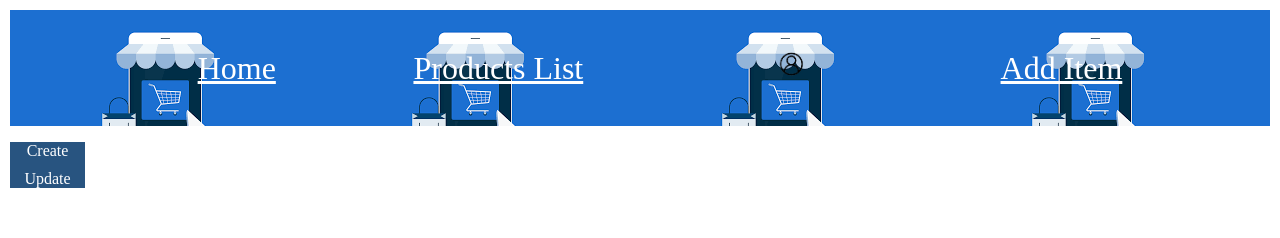
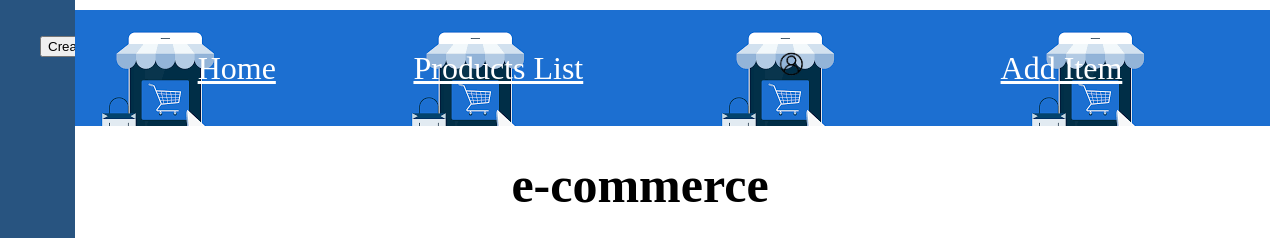
Before and after one commit to XEvo13/W4-Mini-Project, a React (Vite) app in the folder W4miniProject/: page / in a window 1280 px wide. Shown: the top 238 px of the page. Built offline with nearby package versions, Linux system fonts and the light colour scheme.

Commit message:
MiniProject

```diff
--- a/W4miniProject/src/App.css
+++ b/W4miniProject/src/App.css
@@ -19,7 +19,6 @@
   align-items: center;
   text-decoration-color: white;
   text-decoration-line: underline;
-
 }
 
 .nav-bar-ul li {
@@ -33,8 +32,6 @@
   background-color: rgb(40, 84, 128);
   padding: 14px 0;
   background-image: url("../src/assets/images/images.png");
-
-
 }
 
 
@@ -65,20 +62,31 @@
 }
 
 .sidebar {
-  width: 75px ;
   height: 100%;
+  width: 75px;
+  position: fixed;
+  z-index: 1;
+  top: 0;
+  left: 0;
   background-color: rgb(40, 84, 128);
-  margin: 0%;
-  flex-direction: column;
-}
-
-.sidebar-ul {
-  width: 100%;
-  padding: 0;
+  overflow-x: hidden;
+  padding-top: 20px;
 }
 
 .sidebar-ul li {
-  list-style-type: none;
+  padding: 6px 8px 6px 16px;
+  text-decoration: none;
+  font-size: 25px;
   color: white;
-  margin-bottom: 10px;
+  display: block;
 }
+
+.main {
+  margin-left: 160px; /* Same as the width of the sidebar */
+  padding: 0px 10px;
+}
+
+@media screen and (max-height: 450px) {
+  .sidenav {padding-top: 15px;}
+  .sidenav a {font-size: 18px;}
+}
--- /dev/null
+++ b/W4miniProject/src/components/Sidebar.css
@@ -0,0 +1,36 @@
+.sidebar {
+    height: 100%;
+    width: 160px;
+    position: fixed;
+    z-index: 1;
+    top: 0;
+    left: 0;
+    background-color: rgb(40, 84, 128);
+    overflow-x: hidden;
+    padding-top: 20px;
+}
+
+.sidebar-ul li {
+    padding: 6px 8px 6px 16px;
+    text-decoration: none;
+    font-size: 25px;
+    color: white;
+    display: block;
+}
+
+.button {
+    position: relative;
+    width: 50px;
+    height: 50px;
+
+}
+
+.main {
+    margin-left: 160px; /* Same as the width of the sidebar */
+    padding: 0px 10px;
+}
+
+@media screen and (max-height: 450px) {
+    .sidenav {padding-top: 15px;}
+    .sidenav a {font-size: 18px;}
+}
--- a/W4miniProject/src/components/Sidebar.jsx
+++ b/W4miniProject/src/components/Sidebar.jsx
@@ -1,11 +1,19 @@
+import { NavLink } from "react-router-dom";
+// import Listing from "./Listing";
+import AddItem from "../AddItem";
+
 function SideBar() {
     return(
-        <div className="sidebar">
+        <nav className="sidebar">
             <ul className="sidebar-ul">
-                <li> Create </li>
-                <li> Update </li>
+                <NavLink to="/AddItem" className={({isActive}) => (isActive ? "active" : "")}>
+                    <button className="button" onClick={AddItem}>Create</button>
+                </NavLink>
+                {/* <NavLink to="/Listing" className={({isActive}) => (isActive ? "active" : "")}>
+                    <button className="button" onClick={Listing}>Update</button>
+                </NavLink> */}
             </ul>
-        </div>
+        </nav>
     );
 }
 
```
